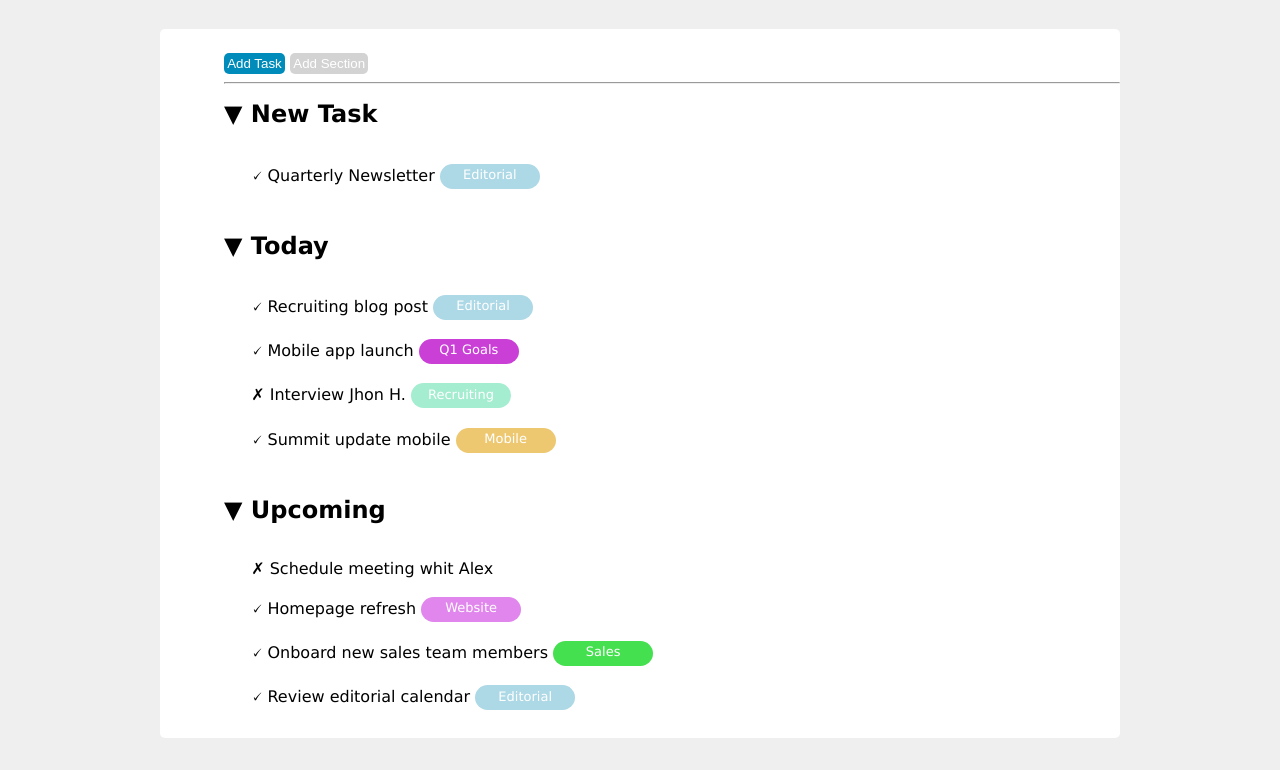
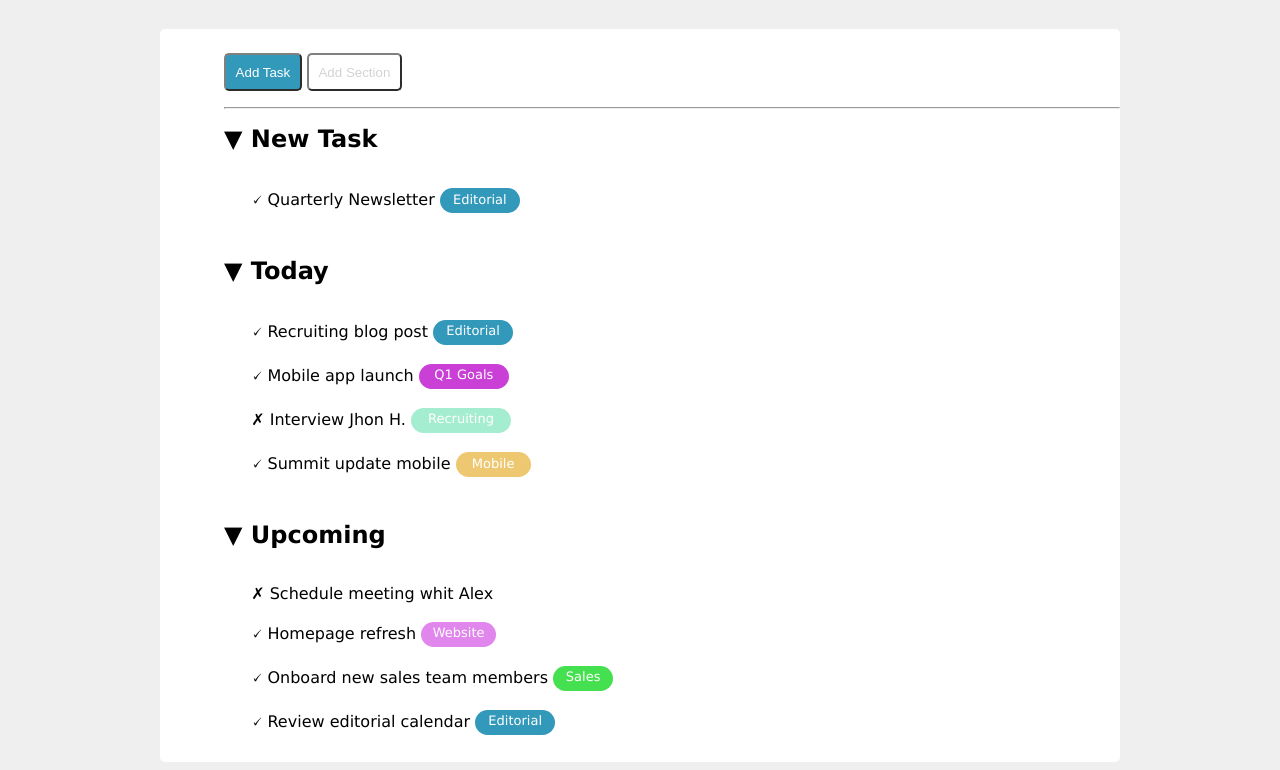
Before and after one commit to GabrieleGrossi/html-css-toboolist, a plain HTML site: page index.html in a window 1280 px wide. Shown: the part 69-839 px from the top of the page. Before the commit the page ends 815 px from the top, so only its background shows below. Drawn offline with Linux system fonts and the light colour scheme.

Commit message:
very last fix i think

```diff
--- a/style.css
+++ b/style.css
@@ -31,11 +31,11 @@ main{
 }
 .Editorial {
     display: inline-block;
-    background-color: lightblue;
+    background-color: #3299bb;
     font-size: small;
     border-radius: 15px;
     color: white;
-    width: 100px;
+    width: 80px;
     height: 25px;
     text-align: center;
     vertical-align: middle;
@@ -48,7 +48,7 @@ main{
     font-size: small;
     border-radius: 15px;
     color: white;
-    width: 100px;
+    width: 90px;
     height: 25px;
     text-align: center;
     vertical-align: middle;
@@ -74,7 +74,7 @@ main{
     font-size: small;
     border-radius: 15px;
     color: white;
-    width: 100px;
+    width: 75px;
     height: 25px;
     text-align: center;
     vertical-align: middle;
@@ -87,7 +87,7 @@ main{
     font-size: small;
     border-radius: 15px;
     color: white;
-    width: 100px;
+    width: 75px;
     height: 25px;
     text-align: center;
     vertical-align: middle;
@@ -100,7 +100,7 @@ main{
     font-size: small;
     border-radius: 15px;
     color: white;
-    width: 100px;
+    width: 60px;
     height: 25px;
     text-align: center;
     vertical-align: middle;
@@ -117,15 +117,16 @@ li{
 }
 .bottoni{
     color: white;
-    padding-bottom: 0.5rem;
+    padding-bottom: 1rem;
 }
 button{
-    background-color: #008CBA;
+    background-color: #3299bb;
     color: white;
     border-radius: 5px;
-    border: none;
-    padding: 0.2rem;
+    padding: 0.6rem;
+    border-color: grey;
 }
 .bottonebianco{
-    background-color: lightgrey;
+    background-color: white;
+    color: lightgrey;
 }
```
